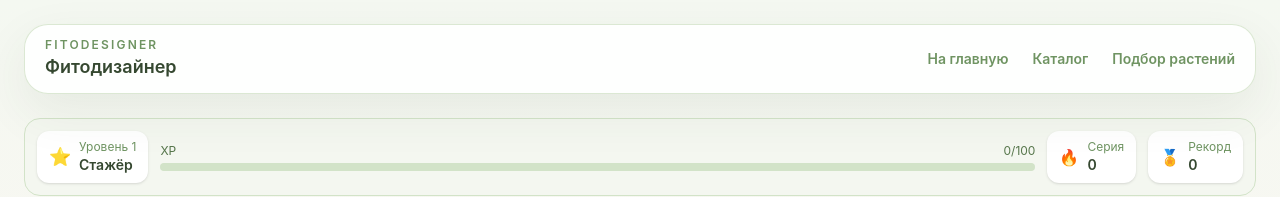
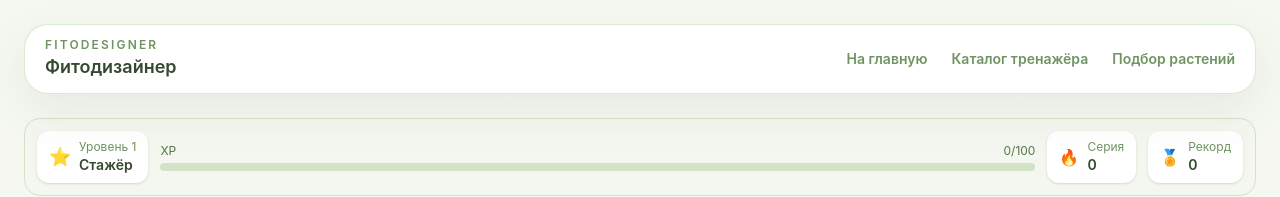
Before and after one commit to VictoriiaMikhaleva/Fitodesigner, a React (Vite) app: page / in a window 1280 px wide. Shown: the top 197 px of the page. Built offline with nearby package versions, Linux system fonts and the light colour scheme.

Commit message:
Итого в меню:  На главную — стартовый экран тренажёра Каталог тренажёра — 107 растений для обучения Подбор растений — внешний сервис подбора

```diff
--- a/src/components/Header.tsx
+++ b/src/components/Header.tsx
@@ -25,7 +25,7 @@
             На главную
           </button>
           <button type="button" className="site-nav-link" onClick={onCatalog}>
-            Каталог
+            Каталог тренажёра
           </button>
           <a className="site-nav-link" href={CHOOSE_CATALOG_URL}>
             Подбор растений
```
